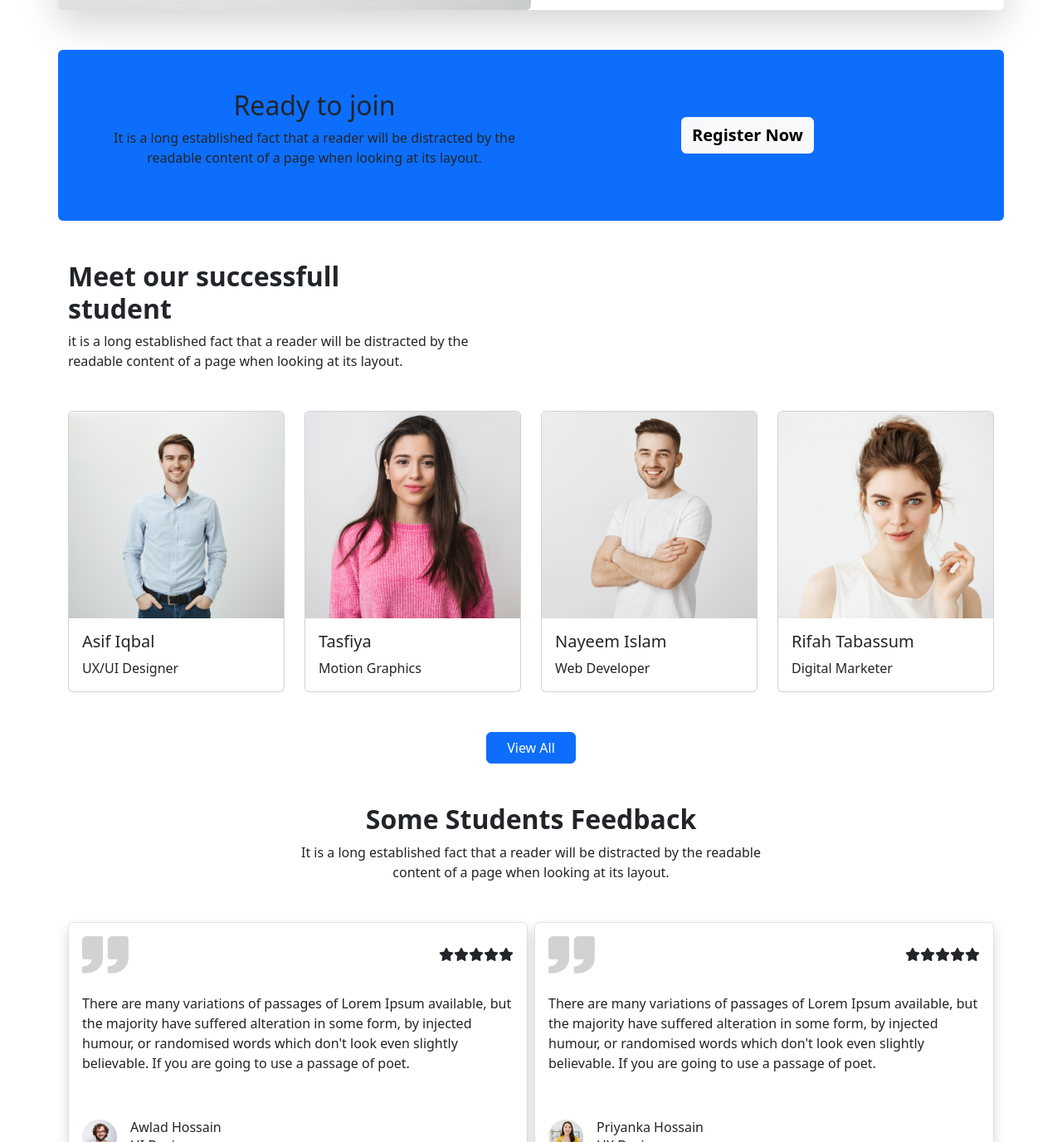
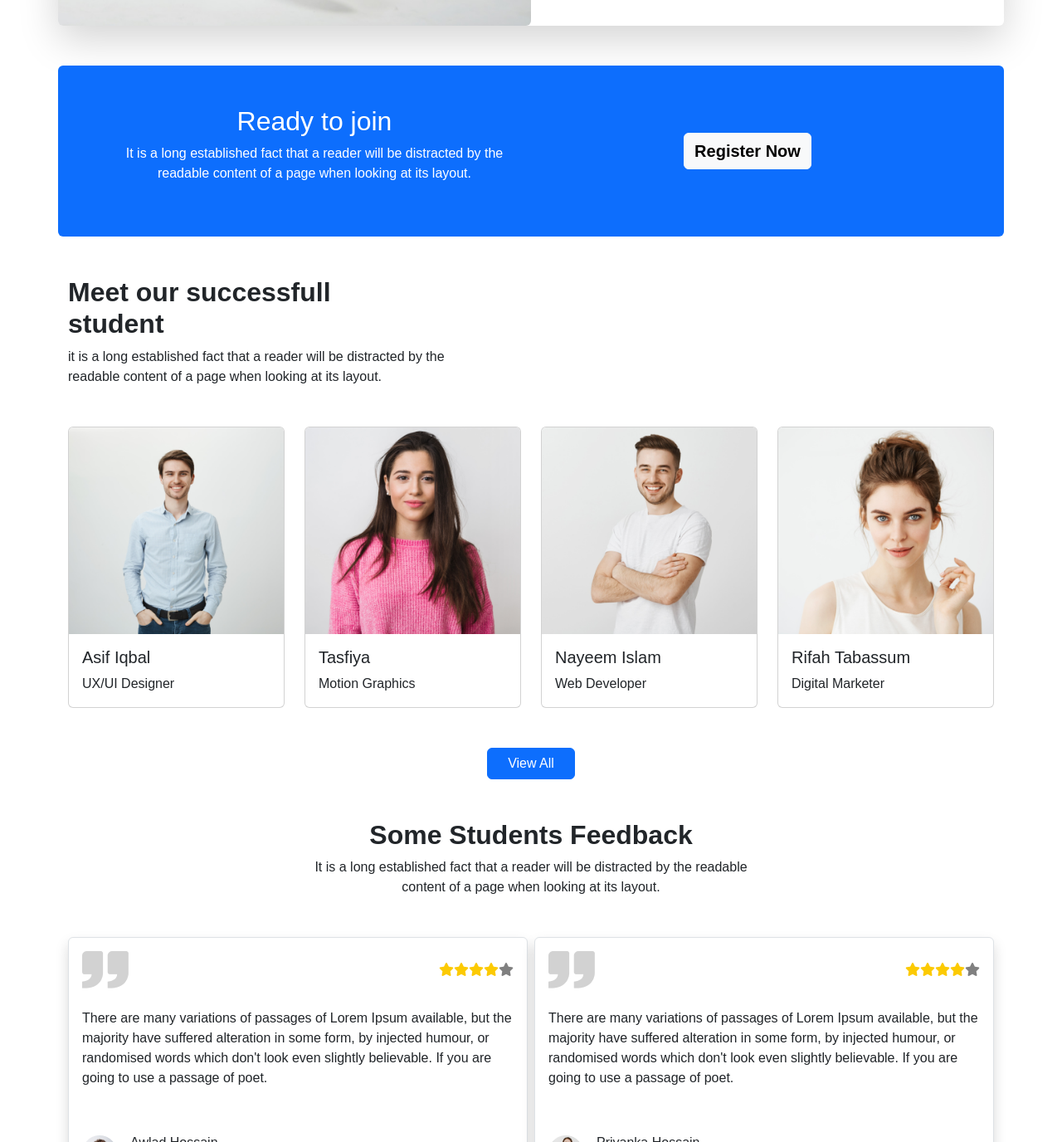
Before and after one commit to smlimonparvez/Assignment-03, a plain HTML site: page index.html in a window 1280 px wide. Shown: the part 2230-3606 px from the top of the page at 83% size. Drawn offline with nearby package versions, Linux system fonts and the light colour scheme.

Commit message:
sixth commit

```diff
--- a/index.html
+++ b/index.html
@@ -11,6 +11,8 @@
     integrity="sha384-gH2yIJqKdNHPEq0n4Mqa/HGKIhSkIHeL5AyhkYV8i59U5AR6csBvApHHNl/vI1Bx" crossorigin="anonymous">
   <!---------------------------------------------------- FontAwesome ----------------------------------------------->
   <script src="https://kit.fontawesome.com/f7067e181f.js" crossorigin="anonymous"></script>
+  <!---------------------------------------------------- Google fonts ------------------------------>
+  <link rel="preconnect" href="https://fonts.googleapis.com">
   <!------------------------------------------------------------- Custom css -------------------------------------->
   <link rel="stylesheet" href="style.css">
   <link rel="shortcut icon" href="images/favicon.ico" type="image/x-icon">
@@ -23,7 +25,7 @@
     <section>
       <nav class="navbar navbar-expand-lg py-4">
         <div class="container">
-          <a class="navbar-brand" href="#">||Skyjet Technologies||</a>
+          <a class="navbar-brand fw-bold" href="#">||Skyjet Technologies||</a>
           <button class="navbar-toggler" type="button" data-bs-toggle="collapse"
             data-bs-target="#navbarSupportedContent" aria-controls="navbarSupportedContent" aria-expanded="false"
             aria-label="Toggle navigation">
@@ -227,8 +229,8 @@
       <div class="container bg-primary rounded">
         <div class=" row d-flex align-items-center p-5">
           <div class="col-lg-6 col-md-12 col-sm-12 text-center">
-            <h2>Ready to join</h2>
-            <p>It is a long established fact that a reader will be distracted by the <br>
+            <h2 class="white-text">Ready to join</h2>
+            <p class="white-text">It is a long established fact that a reader will be distracted by the <br>
               readable content of a page when looking at its layout.</p>
           </div>
           <div class="col-lg-6 col-md-12 col-sm-12 text-center">
@@ -324,7 +326,7 @@
                 <div class="d-flex justify-content-between align-items-center">
                   <img src="images/comma.png" alt="">
                   <div><i class="fa-solid fa-star"></i><i class="fa-solid fa-star"></i><i
-                      class="fa-solid fa-star"></i><i class="fa-solid fa-star"></i><i class="fa-solid fa-star"></i>
+                      class="fa-solid fa-star"></i><i class="fa-solid fa-star"></i><i class="fa-solid un fa-star"></i>
                   </div>
                 </div>
                 <p class="py-4">There are many variations of passages of Lorem Ipsum available, but
@@ -345,7 +347,7 @@
                 <div class="d-flex justify-content-between align-items-center">
                   <img src="images/comma.png" alt="">
                   <div><i class="fa-solid fa-star"></i><i class="fa-solid fa-star"></i><i
-                      class="fa-solid fa-star"></i><i class="fa-solid fa-star"></i><i class="fa-solid fa-star"></i>
+                      class="fa-solid fa-star"></i><i class="fa-solid fa-star"></i><i class="fa-solid un fa-star"></i>
                   </div>
                 </div>
                 <p class="py-4">There are many variations of passages of Lorem Ipsum available, but
--- a/style.css
+++ b/style.css
@@ -1,13 +1,22 @@
+body{
+    font-family: 'Poppins', sans-serif;
+}
 .overlay{
     filter: brightness(50%);
 }
-/* .carousel-caption h5{
+.carousel-caption h5{
      font-size: 3rem;
      font-weight: 700;
-} */
+}
 .white-text{
     color: white;
 }
 .fa-brands{
     color: white;
 }
+.fa-solid{
+    color: #fcca03;
+}
+.fa-solid.un{
+    color: gray;
+}
```
